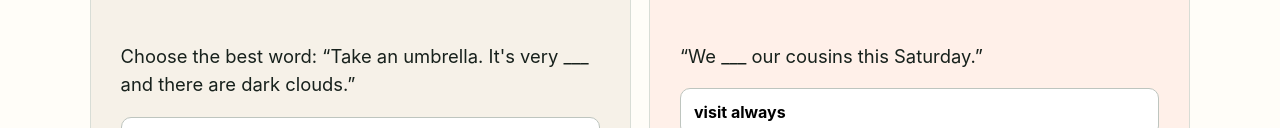
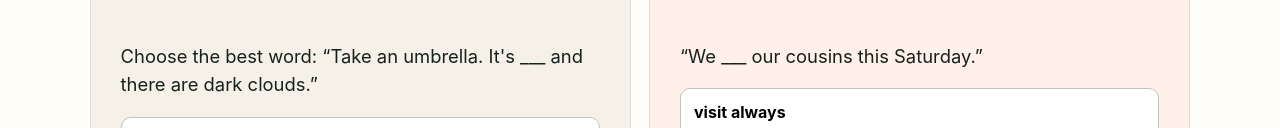
Before and after one commit to Aarias23/apec-english-classes, a plain HTML site: page midterm-review.html in a window 1280 px wide. Shown: the part 672-800 px from the top of the page. Drawn offline with Linux system fonts and the light colour scheme.

Commit message:
Fix weather review question

```diff
--- a/midterm-review.html
+++ b/midterm-review.html
@@ -22,7 +22,7 @@
     <section class="review-grid">
       <article class="review-card" data-station="weather">
         <div class="station-head"><span>01</span><div><small>VOCABULARY</small><h2>Weather report</h2></div></div>
-        <p>Choose the best word: “Take an umbrella. It's very ___ and there are dark clouds.”</p>
+        <p>Choose the best word: “Take an umbrella. It's ___ and there are dark clouds.”</p>
         <div class="review-options" data-answer="raining"><button type="button">sunny</button><button type="button">raining</button><button type="button">freezing</button></div>
         <p class="review-feedback" aria-live="polite"></p>
       </article>
```
